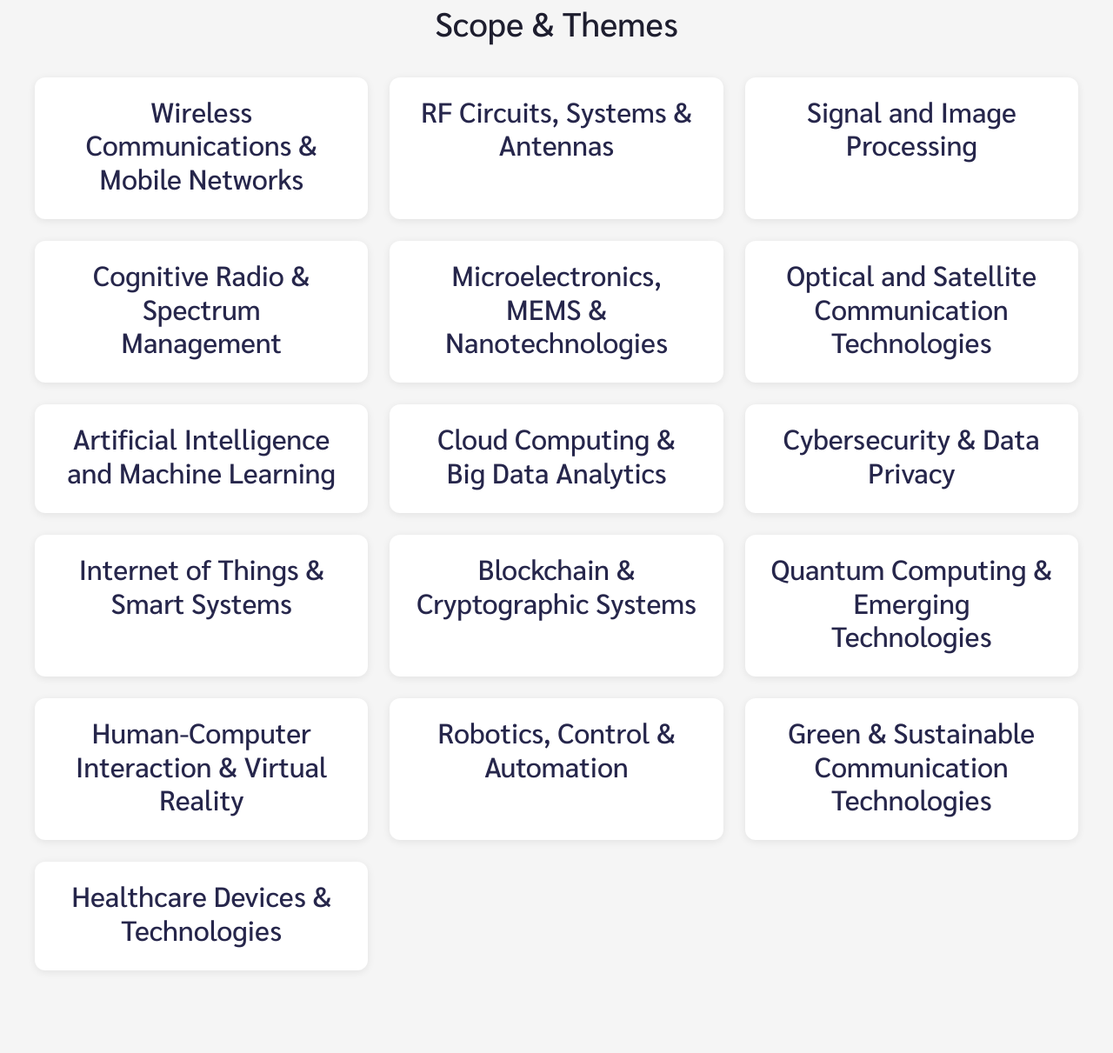
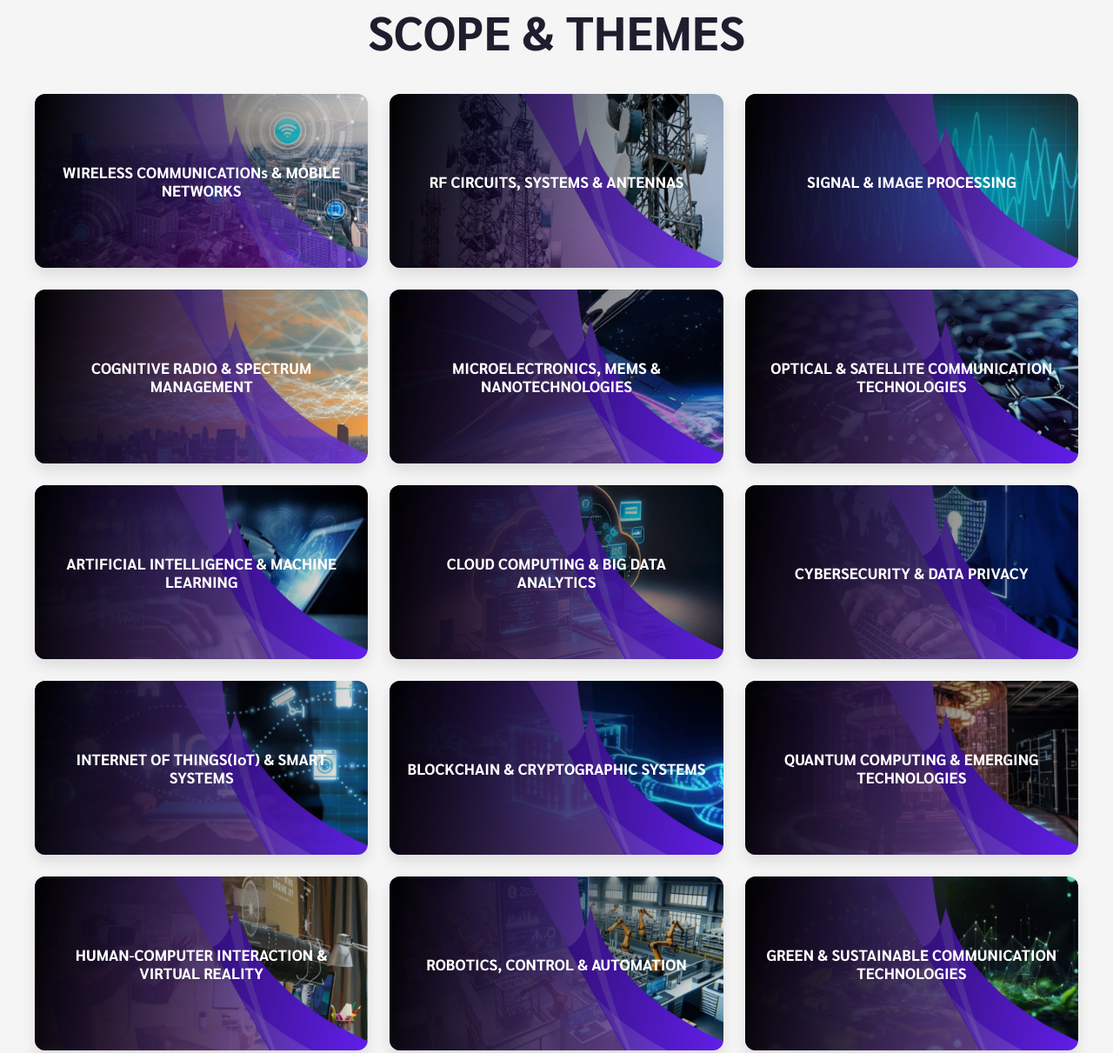
Before and after one commit to nandana36/Conferance, a plain HTML site: page index.html in a window 1280 px wide. Shown: the part 7347-8558 px from the top of the page at 87% size. Drawn offline with Linux system fonts and the light colour scheme.

Commit message:
updated themes

```diff
--- a/assets/css/themes.css
+++ b/assets/css/themes.css
@@ -11,9 +11,11 @@ body {
 }
 
 .conference-tracks h1 {
-  font-size: 2.4rem;
+  font-size: 3.4rem;
+  font-weight: 700;
   margin-bottom: 40px;
   color: #1e1e2f;
+
 }
 
 .tracks-container {
@@ -25,72 +27,92 @@ body {
 }
 
 .track-card {
-  background: white;
-  padding: 20px 30px;
+  position: relative;
+  justify-content: center;
+  align-items: center !important;
   border-radius: 12px;
-  text-decoration: none;
-  color: #1a1a1a;
-  font-size: 1.1rem;
-  font-weight: 600;
-  box-shadow: 0 2px 10px rgba(0, 0, 0, 0.08);
-  transition: transform 0.3s ease, box-shadow 0.3s ease, background-color 0.3s ease, color 0.3s ease;
+  overflow: hidden;
+  height: 200px;
+  display: flex;
+  align-items: flex-end;
+  color: white !important;
+  background-size: cover;
+  background-position: center;
+  box-shadow: 0 8px 16px rgba(0,0,0,0.1);
+  transition: transform 0.3s ease, box-shadow 0.3s ease;
 }
 
 .track-card:hover {
   transform: translateY(-8px);
-  box-shadow: 0 12px 25px rgba(0, 0, 0, 0.15);
-  background-color: #2c2d64;
-  color: white; /* <- this line makes the text white */
+  box-shadow: 0 12px 25px rgba(0, 0, 0, 0.2);
 }
-.track-card:hover *,
-.track-card:hover {
-  color: white !important;
+
+.track-card .overlay {
+  position: absolute;
+  inset: 0;
+  z-index: 1;
 }
+
+
+.track-card .card-content {
+  position: relative;
+  z-index: 2;
+  padding: 20px;
+}
+
+.track-card h2 {
+  font-size: 1.1rem;
+  margin: 0;
+  color: white;
+  font-weight: 700;
+}
+
+
 .track-card.wireless {
-  background-image: url('images/bgimage.jpg');
+  background-image: url('/assets/img/gallery/bgimage1.jpg');
 }
 .track-card.rf {
-  background-image: url('images/bgimage.jpg');
+  background-image: url('/assets/img/gallery/bgimage2.jpg');
 }
 .track-card.signal {
-  background-image: url('images/bgimage.jpg');
+  background-image: url('/assets/img/gallery/bgimage3.jpg');
 }
 .track-card.radio {
-  background-image: url('images/bgimage.jpg');
+  background-image: url('/assets/img/gallery/bgimage4.jpg');
 }
 .track-card.micro {
-  background-image: url('images/bgimage.jpg');
+  background-image: url('/assets/img/gallery/bgimage5.jpg');
 }
 .track-card.optical {
-  background-image: url('images/bgimage.jpg');
+  background-image: url('/assets/img/gallery/bgimage16.jpg');
 }
 .track-card.ai {
-  background-image: url('images/bgimage.jpg');
+  background-image: url('/assets/img/gallery/bgimage6.jpg');
 }
 .track-card.cloud {
-  background-image: url('images/bgimage.jpg');
+  background-image: url('/assets/img/gallery/bgimage7.jpg');
 }
 .track-card.cyber {
-  background-image: url('images/bgimage.jpg');
+  background-image: url('/assets/img/gallery/bgimage8.jpg');
 }
 .track-card.iot {
-  background-image: url('images/bgimage.jpg');
+  background-image: url('/assets/img/gallery/bgimage9.jpg');
 }
 .track-card.blockchain {
-  background-image: url('images/bgimage.jpg');
+  background-image: url('/assets/img/gallery/bgimage10.jpg');
 }
 .track-card.quantum {
-  background-image: url('images/bgimage.jpg');
+  background-image: url('/assets/img/gallery/bgimage11.jpg');
 }
 .track-card.hci {
-  background-image: url('images/bgimage.jpg');
+  background-image: url('/assets/img/gallery/bgimage12.jpg');
 }
 .track-card.robotics {
-  background-image: url('images/bgimage.jpg');
+  background-image: url('/assets/img/gallery/bgimage13.jpg');
 }
 .track-card.green-tech {
-  background-image: url('images/bgimage.jpg');
+  background-image: url('/assets/img/gallery/bgimage14.jpg');
 }
 .track-card.healthcare {
-  background-image: url('images/bgimage.jpg');
+  background-image: url('/assets/img/gallery/bgimage15.jpg');
 }
--- a/index.html
+++ b/index.html
@@ -697,58 +697,107 @@
     </section>
 
 
+
     <!-- THEMES -->
 
     <section class="conference-tracks">
-    <h1>Scope & Themes</h1>
+  <h1>SCOPE & THEMES</h1>
   <div class="tracks-container">
     <a href="wireless.html" class="track-card wireless">
-        <h2>Wireless Communications & Mobile Networks</h2>
+      <div class="overlay"></div>
+      <div class="card-content">
+        <h2>WIRELESS COMMUNICATIONs & MOBILE NETWORKS</h2>
+      </div>
     </a>
     <a href="rf.html" class="track-card rf">
-        <h2>RF Circuits, Systems & Antennas</h2>
+      <div class="overlay"></div>
+      <div class="card-content">
+        <h2>RF CIRCUITS, SYSTEMS & ANTENNAS</h2>
+      </div>
     </a>
     <a href="signal-image.html" class="track-card signal">
-        <h2>Signal and Image Processing</h2>
+      <div class="overlay"></div>
+      <div class="card-content">
+        <h2>SIGNAL & IMAGE PROCESSING</h2>
+      </div>
     </a>
     <a href="cognitive-radio.html" class="track-card radio">
-        <h2>Cognitive Radio & Spectrum Management</h2>
+      <div class="overlay"></div>
+      <div class="card-content">
+        <h2>COGNITIVE RADIO & SPECTRUM MANAGEMENT</h2>
+      </div>
     </a>
     <a href="microelectronics.html" class="track-card micro">
-        <h2>Microelectronics, MEMS & Nanotechnologies</h2>
+      <div class="overlay"></div>
+      <div class="card-content">
+        <h2>MICROELECTRONICS, MEMS & NANOTECHNOLOGIES</h2>
+      </div>
     </a>
     <a href="optical-satellite.html" class="track-card optical">
-        <h2>Optical and Satellite Communication Technologies</h2>
+      <div class="overlay"></div>
+      <div class="card-content">
+        <h2>OPTICAL & SATELLITE COMMUNICATION TECHNOLOGIES</h2>
+      </div>
     </a>
     <a href="ai-ml.html" class="track-card ai">
-        <h2>Artificial Intelligence and Machine Learning</h2>
+      <div class="overlay"></div>
+      <div class="card-content">
+        <h2>ARTIFICIAL INTELLIGENCE & MACHINE LEARNING</h2>
+      </div>
     </a>
     <a href="cloud-bigdata.html" class="track-card cloud">
-        <h2>Cloud Computing & Big Data Analytics</h2>
+      <div class="overlay"></div>
+      <div class="card-content">
+        <h2>CLOUD COMPUTING & BIG DATA ANALYTICS</h2>
+      </div>
     </a>
     <a href="cybersecurity.html" class="track-card cyber">
-        <h2>Cybersecurity & Data Privacy</h2>
+      <div class="overlay"></div>
+      <div class="card-content">
+        <h2>CYBERSECURITY & DATA PRIVACY</h2>
+      </div>
     </a>
     <a href="iot.html" class="track-card iot">
-        <h2>Internet of Things & Smart Systems</h2>
+      <div class="overlay"></div>
+      <div class="card-content">
+        <h2>INTERNET OF THINGS(IoT) & SMART SYSTEMS</h2>
+      </div>
     </a>
     <a href="blockchain.html" class="track-card blockchain">
-        <h2>Blockchain & Cryptographic Systems</h2>
+      <div class="overlay"></div>
+      <div class="card-content">
+        <h2>BLOCKCHAIN & CRYPTOGRAPHIC SYSTEMS</h2>
+      </div>
     </a>
     <a href="quantum.html" class="track-card quantum">
-        <h2>Quantum Computing & Emerging Technologies</h2>
+      <div class="overlay"></div>
+      <div class="card-content">
+        <h2>QUANTUM COMPUTING & EMERGING TECHNOLOGIES</h2>
+      </div>
     </a>
     <a href="hci-vr.html" class="track-card hci">
-        <h2>Human-Computer Interaction & Virtual Reality</h2>
+      <div class="overlay"></div>
+      <div class="card-content">
+        <h2>HUMAN-COMPUTER INTERACTION & VIRTUAL REALITY</h2>
+      </div>
     </a>
     <a href="robotics.html" class="track-card robotics">
-        <h2>Robotics, Control & Automation</h2>
+      <div class="overlay"></div>
+      <div class="card-content">
+        <h2>ROBOTICS, CONTROL & AUTOMATION</h2>
+      </div>
     </a>
     <a href="green-tech.html" class="track-card green-tech">
-        <h2>Green & Sustainable Communication Technologies</h2>
+      <div class="overlay"></div>
+      <div class="card-content">
+        <h2>GREEN & SUSTAINABLE COMMUNICATION TECHNOLOGIES</h2>
+      </div>
     </a>
     <a href="healthcare.html" class="track-card healthcare">
-        <h2>Healthcare Devices & Technologies</h2>
+      <div class="overlay"></div>
+      <div class="card-content">
+        <h2>HEALTHCARE DEVICES & TECHNOLOGIES</h2>
+      </div>
     </a>
   </div>
 </section>
```
Also changed, not shown: assets/img/gallery/bgimage.jpg (added), assets/img/gallery/bgimage1.jpg (added), assets/img/gallery/bgimage10.jpg (added), assets/img/gallery/bgimage11.jpg (added), assets/img/gallery/bgimage12.jpg (added), assets/img/gallery/bgimage13.jpg (added), assets/img/gallery/bgimage14.jpg (added), assets/img/gallery/bgimage15.jpg (added), assets/img/gallery/bgimage16.jpg (added), assets/img/gallery/bgimage2.jpg (added), assets/img/gallery/bgimage3.jpg (added), assets/img/gallery/bgimage4.jpg (added), assets/img/gallery/bgimage5.jpg (added), assets/img/gallery/bgimage6.jpg (added), 3 more files. Lines whose indentation alone changed are shown as unchanged.
